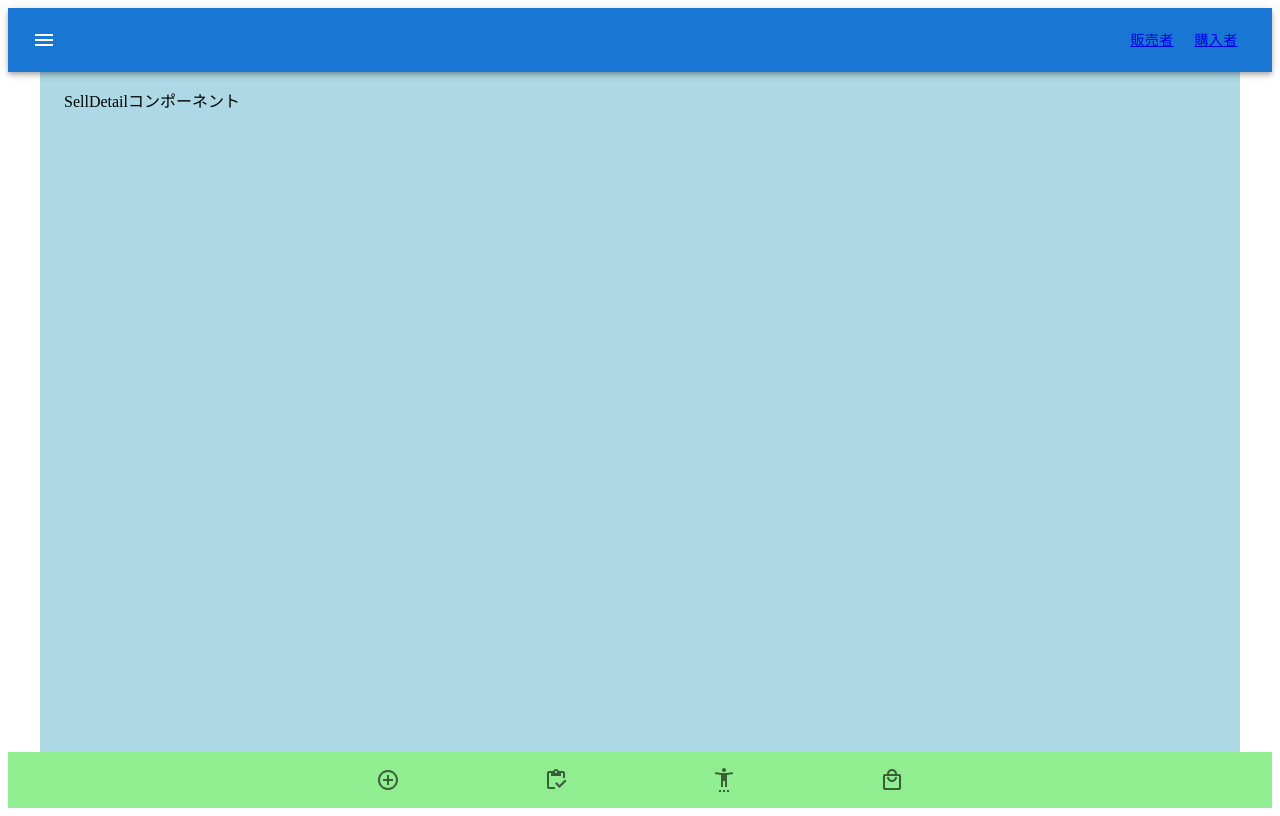
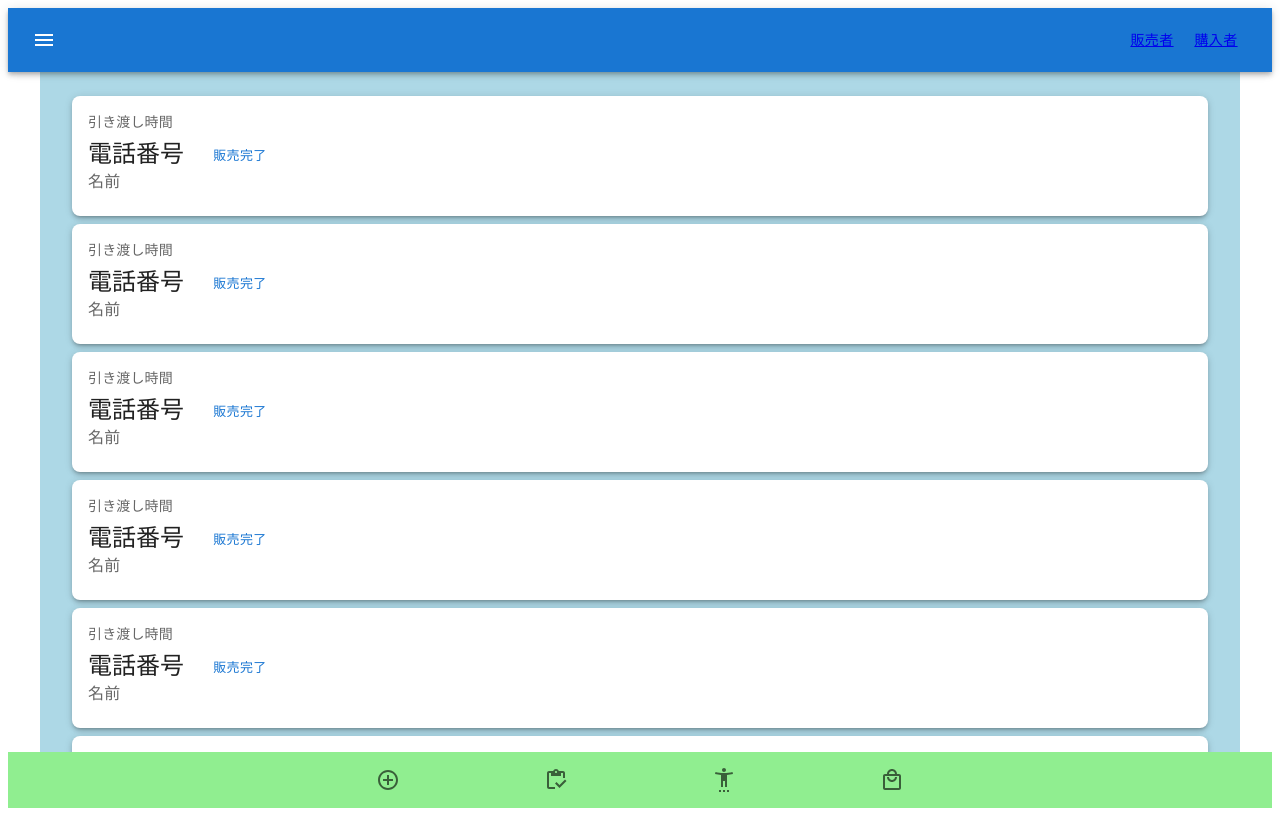
Before and after one commit to igarashiiiii/cake, a React (Create React App) app: page /detail in a window 1280 px wide. Built offline with nearby package versions, Linux system fonts and the light colour scheme.

Commit message:
"add sellDetail sell"

```diff
--- a/src/route/routing.tsx
+++ b/src/route/routing.tsx
@@ -14,9 +14,9 @@ import {Bought} from '../buyerComponents/bought/bought'
 //buyerComponnents to here
 
 //sellerComponnents from here
-import {Sell} from '../sellerComponents/sell'
+import {Sell} from '../sellerComponents/sell/sell'
 import {SellAdd} from '../sellerComponents/sellAdd'
-import {SellDetail} from '../sellerComponents/sellDetail'
+import {SellDetail} from '../sellerComponents/sellDetail/sellDetail'
 import {Sold} from '../sellerComponents/sold'
 //sellerComponnents to here
 
--- a/src/sellerComponents/sell.tsx
+++ /dev/null
@@ -1,25 +0,0 @@
-import React from 'react';
-
-//components import from here
-import { SellFooter } from "./sellFooter"
-import { Header } from "../header/header"
-//components import to here
-
-//globalCss import from here
-import { StyledMain } from "../globalCss"
-import { StyledBody } from "../globalCss"
-//globalCss import to here
-
-export const Sell = ( ) => {
-    return(
-        <div>
-            <StyledBody>
-                <Header/>
-                <StyledMain>
-                    Sellコンポーネント
-                </StyledMain>
-                <SellFooter/>
-            </StyledBody>
-        </div>
-    )
-}
--- /dev/null
+++ b/src/sellerComponents/sell/sell.tsx
@@ -0,0 +1,31 @@
+import React from 'react';
+
+//components import from here
+import { SellFooter } from "../sellFooter"
+import { Header } from "../../header/header"
+import { SellCards } from "./sellCards"
+//components import to here
+
+//globalCss import from here
+import { StyledMain } from "../../globalCss"
+import { StyledBody } from "../../globalCss"
+//globalCss import to here
+
+export const Sell = ( ) => {
+    return(
+        <div>
+            <StyledBody>
+                <Header/>
+                <StyledMain>
+                    <SellCards/>
+                    <SellCards/>
+                    <SellCards/>
+                    <SellCards/>
+                    <SellCards/>
+                    <SellCards/>
+                </StyledMain>
+                <SellFooter/>
+            </StyledBody>
+        </div>
+    )
+}
--- /dev/null
+++ b/src/sellerComponents/sell/sellCards.tsx
@@ -0,0 +1,40 @@
+import * as React from 'react';
+import Card from '@mui/material/Card';
+import CardMedia from '@mui/material/CardMedia';
+import Typography from '@mui/material/Typography';
+import { Box, Button } from '@mui/material';
+
+
+export const SellCards = () =>  {
+
+  return (
+    <Card sx={{display: 'flex', boxShadow: 3, borderRadius: 2, m:1, height: '20vh'}}  >
+			<CardMedia
+					sx={{ width: "30%" }}
+					component="img"
+					image="https://source.unsplash.com/random"
+					alt="produxts"
+					/>
+			<Box sx={{ display: 'flex', flexDirection: 'column' }}>
+        <Button>
+          出品を取り消す
+        </Button>
+				<Typography gutterBottom variant="h6" component="div">
+						Title
+				</Typography>
+				<Typography gutterBottom variant="h6" component="div">
+						予約人数　販売人数　未売人数
+				</Typography>
+				<Typography gutterBottom variant="h6" component="div">
+						price
+				</Typography>
+				<Typography gutterBottom variant="h6" component="div">
+						delivery price
+				</Typography>
+				<Typography gutterBottom variant="h6" component="div">
+						place
+				</Typography>
+			</Box>
+    </Card>
+  );
+}
--- a/src/sellerComponents/sellDetail.tsx
+++ /dev/null
@@ -1,26 +0,0 @@
-import React from 'react';
-
-//components import from here
-import { SellFooter } from "./sellFooter"
-import { Header } from "../header/header"
-//components import to here
-
-//globalCss import from here
-import { StyledMain } from "../globalCss"
-import { StyledBody } from "../globalCss"
-//globalCss import to here
-
-export const SellDetail = ( ) => {
-    return(
-        <div>
-            <StyledBody>
-                <Header/>
-                <StyledMain>
-                    SellDetailコンポーネント
-                </StyledMain>
-                <SellFooter/>
-            </StyledBody>
-
-        </div>
-    )
-}
--- /dev/null
+++ b/src/sellerComponents/sellDetail/sellDetail.tsx
@@ -0,0 +1,36 @@
+import React from 'react';
+
+//components import from here
+import { SellFooter } from "../sellFooter"
+import { Header } from "../../header/header"
+import { SellDetailsCards } from "./sellDetailCards"
+//components import to here
+
+//globalCss import from here
+import { StyledMain } from "../../globalCss"
+import { StyledBody } from "../../globalCss"
+//globalCss import to here
+
+export const SellDetail = ( ) => {
+    return(
+        <div>
+            <StyledBody sx={{display: 'block'}}>
+                <Header/>
+                <StyledMain>
+                    <SellDetailsCards/>
+                    <SellDetailsCards/>
+                    <SellDetailsCards/>
+                    <SellDetailsCards/>
+                    <SellDetailsCards/>
+                    <SellDetailsCards/>
+                    <SellDetailsCards/>
+                    <SellDetailsCards/>
+                    <SellDetailsCards/>
+                    <SellDetailsCards/>
+                </StyledMain>
+                <SellFooter/>
+            </StyledBody>
+
+        </div>
+    )
+}
--- /dev/null
+++ b/src/sellerComponents/sellDetail/sellDetailCards.tsx
@@ -0,0 +1,27 @@
+import * as React from 'react';
+import Card from '@mui/material/Card';
+import Typography from '@mui/material/Typography';
+import { Button, CardActions, CardContent} from '@mui/material';
+
+
+export const SellDetailsCards = () =>  {
+
+  return (
+    <Card sx={{display: 'flex', boxShadow: 3, borderRadius: 2, m:1, height: '15vh'}}  >
+      <CardContent>
+        <Typography sx={{ fontSize: 14 }} color="text.secondary" gutterBottom>
+          引き渡し時間
+        </Typography>
+        <Typography variant="h5" component="div">
+          電話番号
+        </Typography>
+        <Typography color="text.secondary">
+          名前
+        </Typography>
+      </CardContent>
+      <CardActions>
+        <Button size="small">販売完了</Button>
+      </CardActions>
+  </Card>
+  );
+}
```
